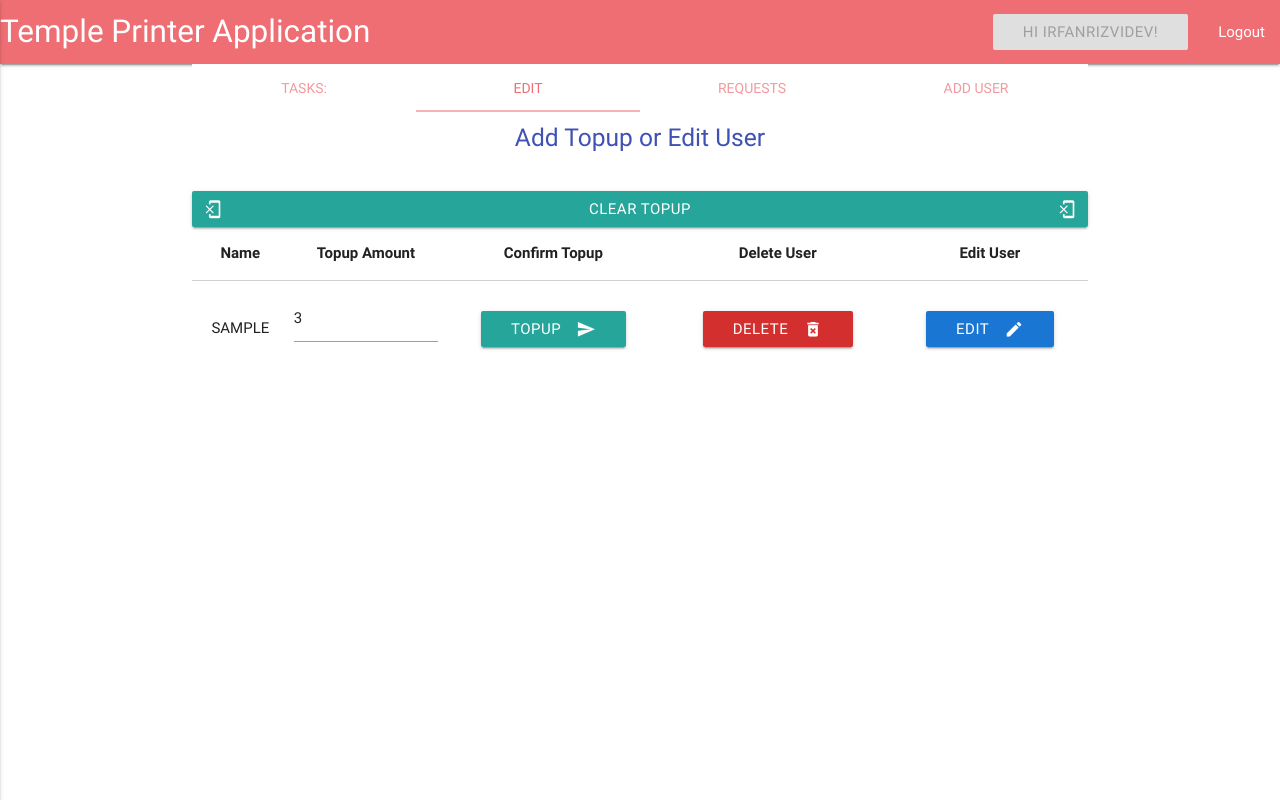
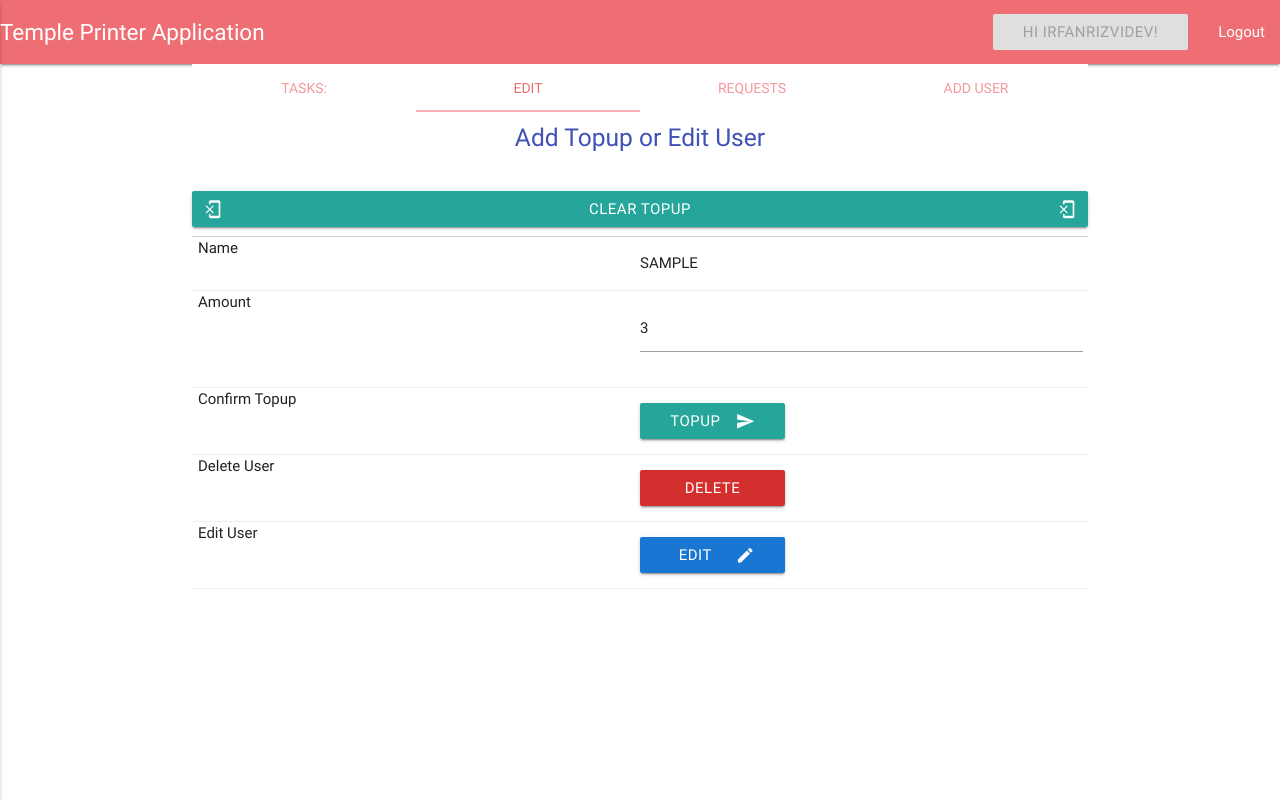
Before and after one commit to irfanrizvidev/printer, a Flask app: page /admin/dashboard in a window 1280 px wide. Run offline with Flask 2, Linux system fonts and the light colour scheme; the visitor is signed in with stand-in values (Sample User, id 1); a database or web service that is not in the repository returns one stand-in record (values such as "Sample title"); some libraries are stand-ins or nearby versions.

Commit message:
user and admin dashboards all responsive. work need on tabs.

```diff
--- /dev/null
+++ b/static/css/styles.css
@@ -0,0 +1,78 @@
+.logo-text {
+
+    font-size: 1.5em;
+
+}
+
+.request-button {
+    margin-bottom: .5em;
+}
+
+.user-button {
+    width: 145px;
+}
+
+.button-width {
+    width: 100%;
+}
+/*
+	Max width before this PARTICULAR table gets nasty. This query will take effect for any screen smaller than 760px and also iPads specifically.
+	*/
+	@media
+	  only screen
+    and (max-width: 760px), (min-device-width: 768px)
+    and (max-device-width: 1024px)  {
+
+		/* Force table to not be like tables anymore */
+		table, thead, tbody, th, td, tr {
+			display: block;
+		}
+
+        table {
+            margin-top: 1rem;
+        }
+
+		/* Hide table headers (but not display: none;, for accessibility) */
+		thead tr {
+			position: absolute;
+			top: -9999px;
+			left: -9999px;
+		}
+
+    tr {
+      margin: 0 0 1rem 0;
+    }
+
+    tr:nth-child(odd) {
+      background: #ccc;
+    }
+
+		td {
+			/* Behave  like a "row" */
+			border: none;
+			border-bottom: 1px solid #eee;
+			position: relative;
+			padding-left: 50%;
+		}
+
+		td:before {
+			/* Now like a table header */
+			position: absolute;
+			/* Top/left values mimic padding */
+			top: 0;
+			left: 6px;
+			width: 45%;
+			padding-right: 10px;
+			white-space: nowrap;
+		}
+
+		/*
+		Label the data
+    You could also use a data-* attribute and content for this. That way "bloats" the HTML, this way means you need to keep HTML and CSS in sync. Lea Verou has a clever way to handle with text-shadow.
+		*/
+		td:nth-of-type(1):before { content: "Name"; }
+		td:nth-of-type(2):before { content: "Amount"; }
+		td:nth-of-type(3):before { content: "Confirm Topup"; }
+		td:nth-of-type(4):before { content: "Delete User"; }
+		td:nth-of-type(5):before { content: "Edit User"; }
+	}
--- a/templates/admin.html
+++ b/templates/admin.html
@@ -47,46 +47,48 @@
         </button>
 			</form>
 
+            <div class="section"></div>
+
 		</center>
-		<table class="striped s6 centered">
-			<thead>
-				<tr>
-					<th>Name</th>
-					<th>Topup Amount</th>
-					<th>Confirm Topup</th>
-					<th>Delete User</th>
-					<th>Edit User</th>
+		 <table role="table" class="striped">
+			<thead role="rowgroup">
+				<tr role="row">
+					<th role="columnheader">Name</th>
+					<th role="columnheader">Topup Amount</th>
+					<th role="columnheader">Confirm Topup</th>
+					<th role="columnheader">Delete User</th>
+					<th role="columnheader">Edit User</th>
 				</tr>
 			</thead>
-			<tbody>
+			<tbody role="rowgroup">
 				{% for user in residents %}
 				<form action="/topup" method="POST">
-					<tr>
-						<td>
+					<tr role="row">
+						<td role="cell">
 							{{ user.username|upper }}
 						</td>
-						<td>
+						<td role="cell">
 							<input type="hidden" value="{{ user.username }}" name="usertopup">
 							<input type="number" min="1" max="9" name="topup" value="3">
                     </td>
-						<td>
-							<button class="btn waves-effect waves-light" type="submit" name="submittopup" id="submittopup">TOPUP
+						<td role="cell">
+							<button class="btn waves-effect waves-light user-button" type="submit" name="submittopup" id="submittopup">TOPUP
                             <i class="material-icons right">send</i>
                         </button>
 				</form>
 				</td>
-				<td>
+				<td role="cell">
 					<form action="/deleteuser" method="post">
 						<input type="hidden" value="{{ user.username }}" name="userdelete">
-						<button class="btn waves-effect red darken-2" type="submit" value="Delete" name="deleteuser" id="deleteuser" onclick="return confirm('Do you really want to Delete the user permanently?');">Delete
+						<button class="btn waves-effect red darken-2 user-button" type="submit" value="Delete" name="deleteuser" id="deleteuser" onclick="return confirm('Do you really want to Delete the user permanently?');">Delete
                                 <i class="small material-icons right">delete_forever</i>
                             </button>
 					</form>
 				</td>
-				<td>
+				<td role="cell">
 					<form action="/edituser" method="post">
 						<input type="hidden" value="{{ user.username }}" name="useredit">
-						<button class="btn waves-effect blue darken-2 editsubmit" type="submit"  name="edituser" id="edituser" onclick="editUser();">EDIT
+						<button class="btn waves-effect blue darken-2 editsubmit user-button" type="submit"  name="edituser" id="edituser" onclick="editUser();">EDIT
                                 <i class="material-icons right">edit</i>
                             </button>
 					</form>
@@ -132,10 +134,32 @@
 			<li class="collection-item avatar">
 				<img src="/static/images/topup.jpg" alt="" class="circle">
 				<span class="title"><strong>{{ req.user|upper }}</strong></span>
-				<p> Amount: {{ req.amount }} <br>
-                    Date: {{ req.date }}
+				<p> Amount: <b>{{ req.amount }}</b> <br>
+                    Date: <b>{{ req.date }}</b> <br>
                 </p>
-					<div class="secondary-content">
+                    <div class="hide-on-med-and-up">
+                        <div>
+                            <form action="/resident/delete" method="post">
+                                <input type="hidden" value="{{ req.user }}" name="requestDelete">
+                                <input type="hidden" value="admin" name="admin">
+                                <button class="btn waves-effect red darken-2 request-button button-width" type="submit" name="deleterequest" id="deleterequest" onclick="return confirm('Do you really want to Delete the request?');">Delete
+                                <i class="small material-icons right">delete_forever</i>
+                            </button>
+                            </form>
+                        </div>
+                        <div>
+                            <form action="/topup" method="post">
+                                <input type="hidden" value="{{ req.user }}" name="usertopup">
+                                <input type="hidden" value="{{ req.amount }}" name="topup">
+                                <input type="hidden" value="requestTopup" name="requestTopup">
+                                <button class="btn waves-effect waves-light button-width" type="submit">TOPUP
+                                <i class="material-icons right">send</i>
+                            </button>
+                            </form>
+                        </div>
+					</div>
+
+					<div class="secondary-content hide-on-small-only">
 						<form class="right" action="/resident/delete" method="post">
 							<input type="hidden" value="{{ req.user }}" name="requestDelete">
 							<input type="hidden" value="admin" name="admin">
--- a/templates/base.html
+++ b/templates/base.html
@@ -2,6 +2,9 @@
 <html>
 
 <head>
+    <meta charset="UTF-8">
+    <meta name="viewport" content="width=device-width, initial-scale=1.0">
+    <meta http-equiv="X-UA-Compatible" content="ie=edge">
     <link href="https://fonts.googleapis.com/icon?family=Material+Icons" rel="stylesheet">
     <link rel="stylesheet" href="https://cdnjs.cloudflare.com/ajax/libs/materialize/0.100.2/css/materialize.min.css">
     <link rel="stylesheet" href="{{url_for('static', filename='css/styles.css')}}" type="text/css" />
@@ -11,7 +14,7 @@
     <header>
         <nav>
             <div class="nav-wrapper">
-                <a href="{{url_for('login')}}" class="brand-logo">Temple Printer Application</a>
+                <a href="{{url_for('index')}}" class="logo-text">Temple Printer Application</a>
                 <a href="#" data-activates="mobile-demo" class="button-collapse"><i class="material-icons">menu</i></a>
                 <ul id="nav-mobile" class="right hide-on-med-and-down">
                     {% if session['username'] %}
--- a/templates/login.html
+++ b/templates/login.html
@@ -32,7 +32,7 @@
                 <label for='password'>Enter your password</label>
               </div>
               <label style='float: right;'>
-								<a class='pink-text' href='#!'><b>Forgot Password?</b></a>
+								<a class='pink-text' target="_blank" href='https://www.templeaccmoate.com/contact/'><b>Trouble? Contact Admin</b></a>
 							</label>
             </div>
 
```
Also changed, not shown: templates/resident.html (+18 -2 lines), README.md, 1 other file.
